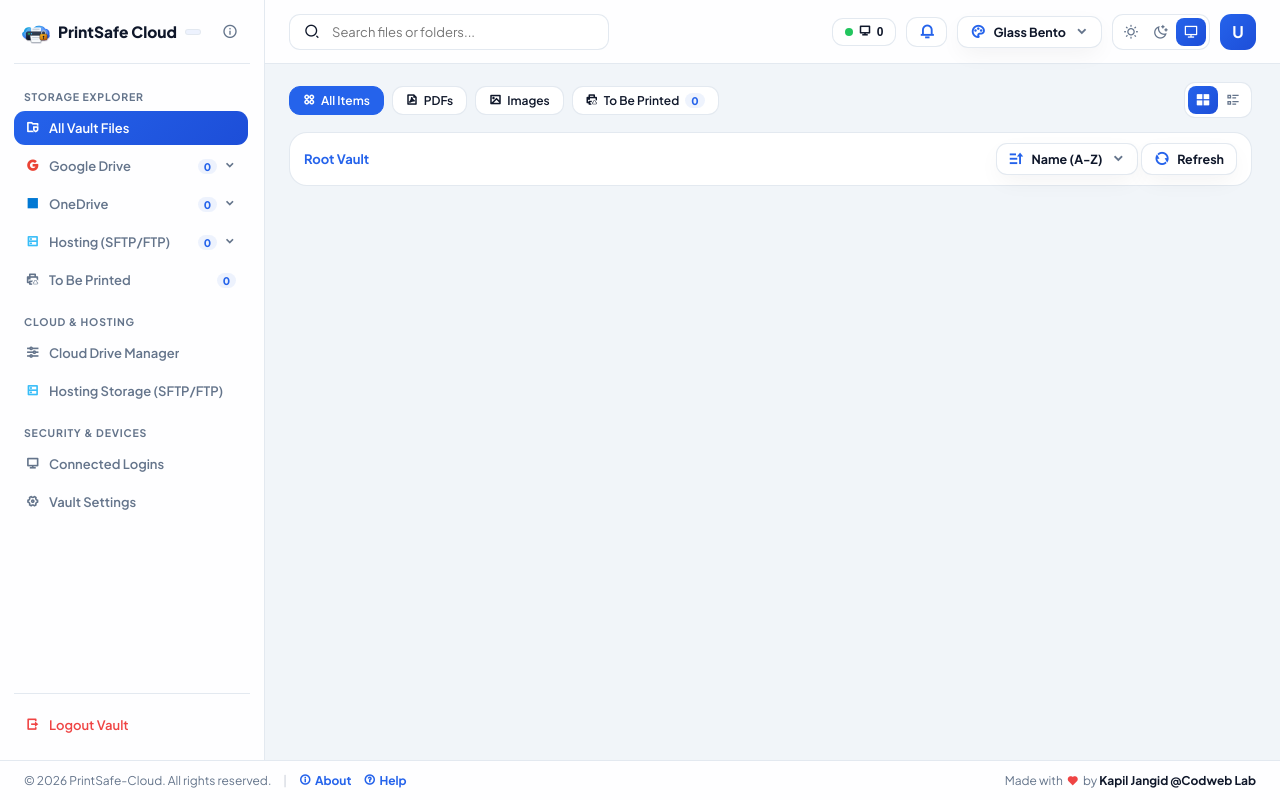
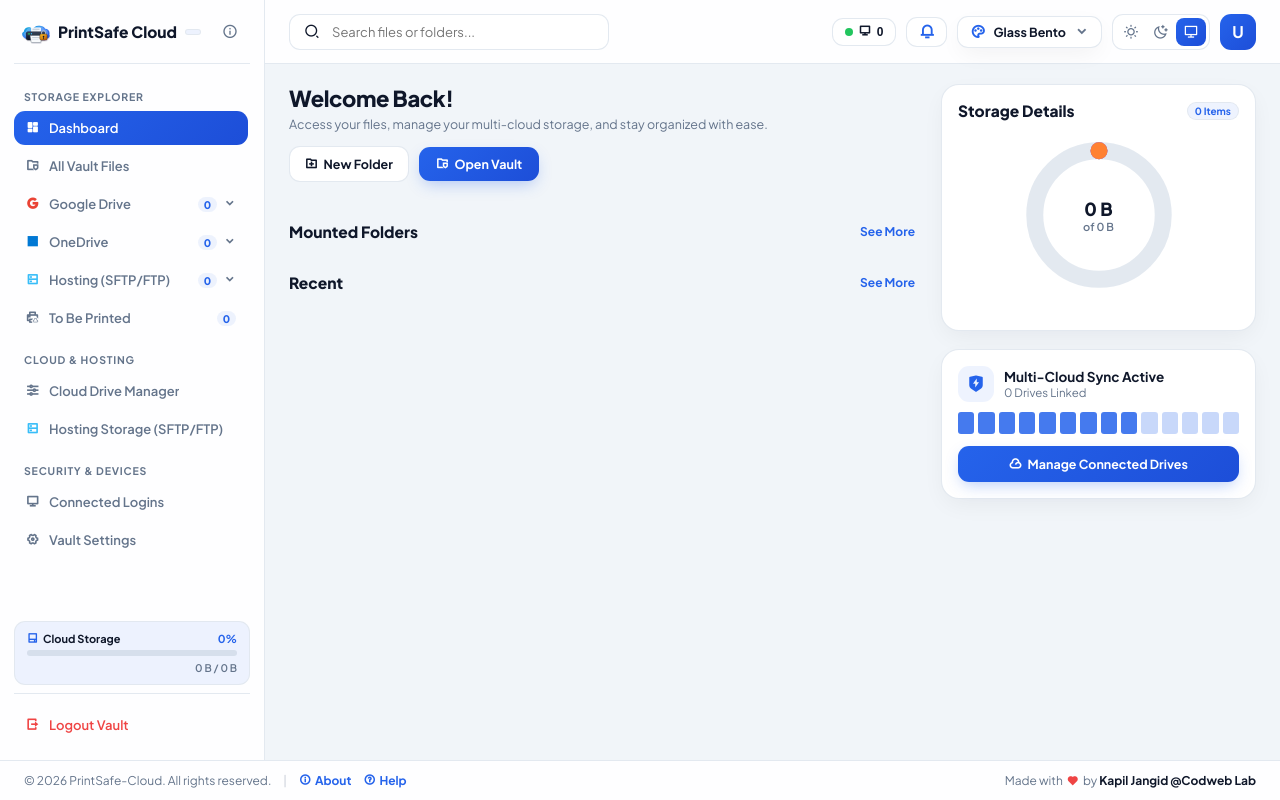
Before and after one commit to Codweb-Lab/PrintSafe-Cloud, a Python web app: template templates/index.html in a window 1280 px wide. Run offline with Jinja, Linux system fonts and the light colour scheme; the template is opened without the code that fills it, so the values that code supplies are empty; some libraries are stand-ins or nearby versions.

Commit message:
feat(dashboard): add default Cloudly Bento dashboard overview, storage donut chart, and combined quota bar

```diff
--- a/templates/index.html
+++ b/templates/index.html
@@ -7,9 +7,14 @@
     <link rel="icon" type="image/x-icon" href="{{ url_for('static', filename='images/logo3.svg') }}" />
     <link rel="preconnect" href="https://fonts.googleapis.com">
     <link rel="preconnect" href="https://fonts.gstatic.com" crossorigin>
-    <link href="https://fonts.googleapis.com/css2?family=IBM+Plex+Sans:wght@400;500;600;700&family=Plus+Jakarta+Sans:wght@400;500;600;700;800&display=swap" rel="stylesheet">
+    <link href="https://fonts.googleapis.com/css2?family=IBM+Plex+Sans:wght@400;500;600;700&family=Plus+Jakarta+Sans:wght@400;500;600;700;800&family=Poppins:wght@400;500;600;700;800&display=swap" rel="stylesheet">
     <link href="https://cdn.jsdelivr.net/npm/remixicon@4.2.0/fonts/remixicon.css" rel="stylesheet" />
-    <link rel="stylesheet" href="{{ url_for('static', filename='css/vault_core.css') }}?v=1.6" />
+    <link rel="stylesheet" href="{{ url_for('static', filename='css/vault_core.css') }}?v=2.0" />
+    <link rel="stylesheet" href="{{ url_for('static', filename='css/themes/theme_glass_bento.css') }}?v=2.0" />
+    <link rel="stylesheet" href="{{ url_for('static', filename='css/themes/theme_cloudly_bento.css') }}?v=2.0" />
+    <link rel="stylesheet" href="{{ url_for('static', filename='css/themes/theme_fluent.css') }}?v=2.0" />
+    <link rel="stylesheet" href="{{ url_for('static', filename='css/themes/theme_ibm_carbon.css') }}?v=2.0" />
+    <link rel="stylesheet" href="{{ url_for('static', filename='css/themes/theme_cyber_neon.css') }}?v=2.0" />
     <style>
       /* Standalone Right-Side Cloud Drive Explorer Drawer (Topbar to Footer Full Height) */
       #cloud-picker-drawer {
@@ -114,8 +119,11 @@
         <!-- 2. Modular Top Header -->
         {% include 'partials/header.html' %}
 
+        <!-- 2.5 Modular Dashboard Overview -->
+        {% include 'partials/dashboard_overview.html' %}
+
         <!-- 3. Main Explorer Workspace -->
-        <div id="file-manager-dashboard" class="dashboard-viewport-split" style="display: flex;">
+        <div id="file-manager-dashboard" class="dashboard-viewport-split" style="display: none;">
           <div class="category-view-pane">
 
             <div class="quick-filter-pills-bar">
@@ -190,14 +198,40 @@
           <div class="integrated-preview-column">
             <div id="integrated-preview-pane" style="height: 100%; display: flex; flex-direction: column;">
               <div class="preview-header">
-                <div class="preview-title" id="preview-filename-display">Document Preview</div>
+                <div style="display:flex;align-items:center;gap:8px;min-width:0;flex:1;">
+                  <div class="preview-title" id="preview-filename-display" style="max-width:100%;">Document Preview</div>
+                </div>
                 <div class="preview-actions">
-                  <button class="btn-action-view" onclick="toggleFullscreenPane()" title="Fullscreen"><i class="ri-fullscreen-line"></i></button>
+                  <button class="btn-action-view fullscreen-only-ctrl" style="display:none;" onclick="adjustPreviewZoom(-0.15)" title="Zoom Out"><i class="ri-zoom-out-line"></i></button>
+                  <span class="version-pill fullscreen-only-ctrl" id="preview-zoom-label" style="display:none;">100%</span>
+                  <button class="btn-action-view fullscreen-only-ctrl" style="display:none;" onclick="adjustPreviewZoom(0.15)" title="Zoom In"><i class="ri-zoom-in-line"></i></button>
+                  <button class="btn-action-view fullscreen-only-ctrl" style="display:none;" onclick="fitPreviewToScreen()" title="Fit to Screen"><i class="ri-fullscreen-exit-line"></i> Fit Screen</button>
+                  <button class="btn-action-view" onclick="toggleFullscreenPane()" title="Toggle Fullscreen"><i class="ri-fullscreen-line"></i></button>
                   <button class="btn-action-view" id="print-action-btn" style="display: none;" onclick="triggerCleanVectorPrint()"><i class="ri-printer-line"></i> Print</button>
                   <button class="btn-action-view" onclick="closePreviewPane()" style="color:#ef4444;"><i class="ri-close-line"></i> Close</button>
                 </div>
               </div>
-              <div class="preview-body-scroll" id="preview-raster-pages-area"></div>
+
+              <!-- Page Jump & Print Page Selection Control Bar -->
+              <div id="pdf-page-controls-bar" style="display:none;padding:8px 14px;background:var(--bg-app);border-bottom:1px solid var(--border);align-items:center;justify-content:space-between;gap:8px;flex-wrap:wrap;font-size:12px;">
+                <div style="display:flex;align-items:center;gap:6px;">
+                  <span style="font-weight:700;color:var(--text-sub);">Jump:</span>
+                  <input type="number" id="pdf-jump-page-input" min="1" value="1" style="width:54px;padding:4px 6px;border-radius:6px;border:1px solid var(--border);background:var(--surface-card);color:var(--text-title);font-weight:700;" onchange="jumpToPreviewPage(this.value)" />
+                  <span id="pdf-jump-total-label" style="color:var(--text-sub);font-weight:600;">/ 1</span>
+                </div>
+
+                <div style="display:flex;align-items:center;gap:6px;flex:1;min-width:165px;justify-content:flex-end;">
+                  <input type="text" id="pdf-page-range-input" placeholder="e.g. 1-3, 5 (All)" oninput="applyPageRangeSelectionInput(this.value)" style="width:125px;padding:4px 8px;border-radius:6px;border:1px solid var(--border);background:var(--surface-card);color:var(--text-title);font-size:11.5px;" title="Type page numbers/ranges to print, or click checkboxes on pages" />
+                  <button type="button" class="btn-action-view" onclick="toggleSelectAllPdfPages(true)" style="padding:4px 8px;font-size:11px;">All</button>
+                  <button type="button" class="btn-action-view" onclick="toggleSelectAllPdfPages(false)" style="padding:4px 8px;font-size:11px;">Clear</button>
+                </div>
+              </div>
+
+              <!-- Adobe-Style Body: Left Vertical Thumbnails Sidebar (Fullscreen) + Centered Pages Stage -->
+              <div class="preview-workspace-split">
+                <aside id="fullscreen-pages-filmstrip" class="fs-left-thumbs-sidebar" style="display:none;"></aside>
+                <div class="preview-body-scroll" id="preview-raster-pages-area"></div>
+              </div>
             </div>
           </div>
 
--- /dev/null
+++ b/templates/partials/dashboard_overview.html
@@ -0,0 +1,87 @@
+<!-- 📊 PRINTSAFE CLOUD — MODULAR DASHBOARD OVERVIEW (dashboard_overview.html) -->
+<section id="cloudly-dashboard-view" class="ps-dash-wrapper" style="display: grid;">
+  <div class="ps-dash-main-col">
+    <!-- Welcome Banner + Top Actions -->
+    <div class="ps-dash-hero">
+      <div>
+        <h1 class="ps-dash-title" id="dash-welcome-heading">Welcome Back!</h1>
+        <p class="ps-dash-subtitle">Access your files, manage your multi-cloud storage, and stay organized with ease.</p>
+      </div>
+      <div class="ps-dash-hero-actions">
+        <button type="button" class="ps-dash-btn-outline master-only-nav" onclick="openDashCreateFolderPrompt()">
+          <i class="ri-folder-add-line"></i> New Folder
+        </button>
+        <button type="button" class="ps-dash-btn-primary" onclick="switchToVaultExplorerFromDash('all')">
+          <i class="ri-folder-shield-2-line"></i> Open Vault
+        </button>
+      </div>
+    </div>
+
+    <!-- Combined Cloud & Print Queue Overview Cards -->
+    <div class="ps-dash-stats-grid" id="dash-provider-cards"></div>
+
+    <!-- Mounted Folders Section (Theme-Aware Folder Cards) -->
+    <div class="ps-dash-section">
+      <div class="ps-dash-section-head">
+        <h3>Mounted Folders</h3>
+        <button type="button" class="ps-dash-link-btn" onclick="switchToVaultExplorerFromDash('all')">See More</button>
+      </div>
+      <div class="ps-dash-folders-grid" id="dash-folders-grid"></div>
+    </div>
+
+    <!-- Recent Compact Grid Section (Folders & Files with Date/Time) -->
+    <div class="ps-dash-section">
+      <div class="ps-dash-section-head">
+        <h3>Recent</h3>
+        <button type="button" class="ps-dash-link-btn" onclick="switchToVaultExplorerFromDash('all')">See More</button>
+      </div>
+      <div class="ps-dash-recent-grid" id="dash-recent-grid"></div>
+    </div>
+  </div>
+
+  <!-- Right Column: Combined Cloud Storage Donut Chart & File Breakdown -->
+  <aside class="ps-dash-right-col">
+    <div class="ps-dash-card ps-dash-chart-card">
+      <div class="ps-dash-section-head" style="margin-bottom: 10px;">
+        <h3>Storage Details</h3>
+        <span class="version-pill" id="dash-total-items-pill">0 Items</span>
+      </div>
+
+      <!-- SVG Multi-Segment Combined Storage Donut Chart -->
+      <div class="ps-donut-box">
+        <svg viewBox="0 0 180 180" class="ps-donut-svg">
+          <circle cx="90" cy="90" r="68" fill="none" stroke="var(--border)" stroke-width="18" />
+          <circle id="donut-seg-google" cx="90" cy="90" r="68" fill="none" stroke="#7CA1FF" stroke-width="18" stroke-linecap="round" stroke-dasharray="0 427" transform="rotate(-90 90 90)" />
+          <circle id="donut-seg-onedrive" cx="90" cy="90" r="68" fill="none" stroke="#FF7DA0" stroke-width="18" stroke-linecap="round" stroke-dasharray="0 427" transform="rotate(-90 90 90)" />
+          <circle id="donut-seg-sftp" cx="90" cy="90" r="68" fill="none" stroke="#9878DD" stroke-width="18" stroke-linecap="round" stroke-dasharray="0 427" transform="rotate(-90 90 90)" />
+          <circle id="donut-seg-local" cx="90" cy="90" r="68" fill="none" stroke="#FF8132" stroke-width="18" stroke-linecap="round" stroke-dasharray="0 427" transform="rotate(-90 90 90)" />
+        </svg>
+        <div class="ps-donut-center">
+          <div class="ps-donut-big" id="dash-donut-total-used">0 B</div>
+          <div class="ps-donut-sub" id="dash-donut-total-cap">of 0 B</div>
+        </div>
+      </div>
+
+      <!-- Breakdown Rows -->
+      <div class="ps-breakdown-list" id="dash-breakdown-list"></div>
+    </div>
+
+    <!-- Quick Insights Card -->
+    <div class="ps-dash-card ps-dash-insight-card">
+      <div style="display:flex;align-items:center;gap:10px;margin-bottom:8px;">
+        <div class="ps-insight-icon"><i class="ri-shield-flash-fill"></i></div>
+        <div>
+          <div style="font-weight:700;font-size:13.5px;color:var(--text-title);">Multi-Cloud Sync Active</div>
+          <div style="font-size:11.5px;color:var(--text-sub);" id="dash-connected-drives-summary">0 Drives Linked</div>
+        </div>
+      </div>
+      <div class="ps-dash-bars-deco">
+        <span></span><span></span><span></span><span></span><span></span><span></span><span></span>
+        <span></span><span></span><span></span><span></span><span></span><span></span><span></span>
+      </div>
+      <button type="button" class="ps-dash-cta-full master-only-nav" onclick="openCloudDriveManager(true)">
+        <i class="ri-cloud-line"></i> Manage Connected Drives
+      </button>
+    </div>
+  </aside>
+</section>
--- a/templates/partials/header.html
+++ b/templates/partials/header.html
@@ -56,6 +56,10 @@
           <div class="dd-item-left"><i class="ri-sparkling-2-line" style="color:#3b82f6;"></i> <span>Glass Bento</span></div>
           <i class="ri-check-line dd-check"></i>
         </div>
+        <div class="modern-dropdown-item" data-value="cloudly" onclick="selectModernUIStyle('cloudly', 'Cloudly Bento', this)">
+          <div class="dd-item-left"><i class="ri-folder-5-fill" style="color:#FF8132;"></i> <span>Cloudly Bento</span></div>
+          <i class="ri-check-line dd-check"></i>
+        </div>
         <div class="modern-dropdown-item" data-value="fluent" onclick="selectModernUIStyle('fluent', 'Microsoft Fluent', this)">
           <div class="dd-item-left"><i class="ri-windows-fill" style="color:#0078d4;"></i> <span>Microsoft Fluent</span></div>
           <i class="ri-check-line dd-check"></i>
--- a/templates/partials/sidebar.html
+++ b/templates/partials/sidebar.html
@@ -17,12 +17,15 @@
 
   <nav class="rail-nav-list">
     <div class="rail-section-label">Storage Explorer</div>
-    <button id="nav-all-vault-btn" class="rail-btn active" onclick="filterVaultByAccount('all', null, this); toggleMobileSidebar(false);">
+    <button id="nav-dashboard-btn" class="rail-btn active" onclick="openDashboardOverview(); toggleMobileSidebar(false);">
+      <span class="rail-btn-left"><i class="ri-dashboard-fill"></i> Dashboard</span>
+    </button>
+    <button id="nav-all-vault-btn" class="rail-btn" onclick="filterVaultByAccount('all', null, this); toggleMobileSidebar(false);">
       <span class="rail-btn-left"><i class="ri-folder-shield-2-line"></i> All Vault Files</span>
     </button>
 
     <!-- Google Drive Expandable Provider Group -->
-    <div class="sidebar-provider-group master-only-nav">
+    <div class="sidebar-provider-group">
       <button class="rail-btn" onclick="toggleSidebarProviderDrawer('google')">
         <span class="rail-btn-left"><i class="ri-google-fill" style="color:#ea4335;"></i> Google Drive</span>
         <span style="display:flex;align-items:center;gap:6px;">
@@ -34,7 +37,7 @@
     </div>
 
     <!-- Microsoft OneDrive Expandable Provider Group -->
-    <div class="sidebar-provider-group master-only-nav">
+    <div class="sidebar-provider-group">
       <button class="rail-btn" onclick="toggleSidebarProviderDrawer('onedrive')">
         <span class="rail-btn-left"><i class="ri-microsoft-fill" style="color:#0078d4;"></i> OneDrive</span>
         <span style="display:flex;align-items:center;gap:6px;">
@@ -46,7 +49,7 @@
     </div>
 
     <!-- Hosting Storage (SFTP/FTP) Expandable Provider Group -->
-    <div class="sidebar-provider-group master-only-nav">
+    <div class="sidebar-provider-group">
       <button class="rail-btn" onclick="toggleSidebarProviderDrawer('sftp')">
         <span class="rail-btn-left"><i class="ri-server-line" style="color:#38bdf8;"></i> Hosting (SFTP/FTP)</span>
         <span style="display:flex;align-items:center;gap:6px;">
@@ -80,6 +83,18 @@
     </button>
   </nav>
 
+  <!-- Combined Multi-Cloud Storage Usage Bar -->
+  <div id="sidebar-combined-quota-box" style="padding:10px 12px;margin-bottom:8px;border-radius:var(--radius-btn);background:var(--accent-soft);border:1px solid var(--border);">
+    <div style="display:flex;align-items:center;justify-content:space-between;font-size:11px;font-weight:700;margin-bottom:5px;">
+      <span style="color:var(--text-title);display:inline-flex;align-items:center;gap:5px;"><i class="ri-hard-drive-2-line" style="color:var(--accent);"></i> Cloud Storage</span>
+      <span id="sidebar-combined-quota-pct" style="color:var(--accent);">0%</span>
+    </div>
+    <div style="height:6px;width:100%;background:rgba(148,163,184,0.25);border-radius:99px;overflow:hidden;margin-bottom:5px;">
+      <div id="sidebar-combined-quota-fill" style="height:100%;width:0%;background:var(--accent-gradient);border-radius:99px;transition:width 0.3s ease;"></div>
+    </div>
+    <div id="sidebar-combined-quota-text" style="font-size:10.5px;color:var(--text-sub);font-weight:600;text-align:right;">0 B / 0 B</div>
+  </div>
+
   <div style="border-top: 1px solid var(--border); padding-top: 14px; display: flex; flex-direction: column; gap: 6px;">
     <button class="rail-btn" style="color: #ef4444;" onclick="confirmLogoutModal()">
       <span class="rail-btn-left"><i class="ri-logout-box-r-line"></i> Logout Vault</span>
```
